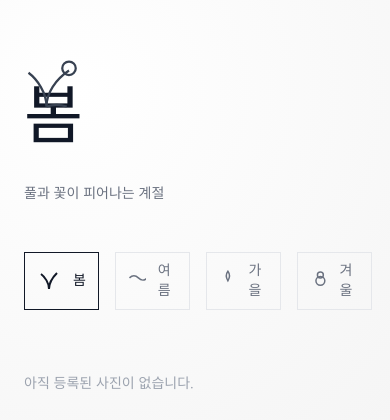
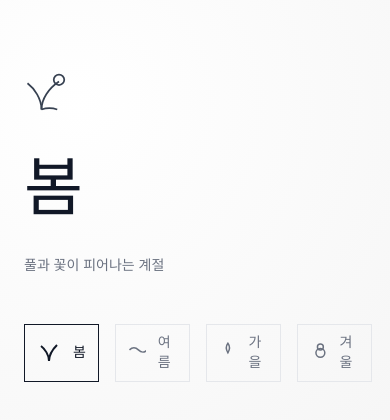
Before and after one commit to hkh7208/sc_garden, a Django app: page /seasons/ in a window 390 px wide. Shown: the part 53-473 px from the top of the page. Run offline with Django 5.2, Linux system fonts and the light colour scheme; data that the repository does not hold is empty; some libraries are stand-ins or nearby versions.

Commit message:
The season menu2

```diff
--- a/templates/portfolio/seasons.html
+++ b/templates/portfolio/seasons.html
@@ -13,13 +13,22 @@
             width: 72px;
             height: 72px;
         }
+        @media (max-width: 768px) {
+            .season-icon {
+                width: 56px;
+                height: 56px;
+            }
+            .season-icon-mobile {
+                position: static !important;
+                margin-bottom: 1rem;
+            }
+        }
     </style>
 
     <div class="flex flex-col lg:flex-row gap-12 items-start">
         <div class="flex-1">
             <div class="relative">
-                <div class="season-word title-font text-gray-900">{{ active_label }}</div>
-                <div class="absolute -top-4 left-0 season-icon text-gray-700">
+                <div class="season-icon season-icon-mobile text-gray-700 md:absolute md:-top-4 md:left-0">
                     {% if active_key == 'spring' %}
                         <svg viewBox="0 0 64 64" fill="none" stroke="currentColor" stroke-width="2">
                             <path d="M20 52c0-12 8-24 20-32" />
@@ -46,6 +55,7 @@
                         </svg>
                     {% endif %}
                 </div>
+                <div class="season-word title-font text-gray-900">{{ active_label }}</div>
             </div>
             <p class="text-sm text-gray-500 mt-6">{{ active_desc }}</p>
         </div>
```
